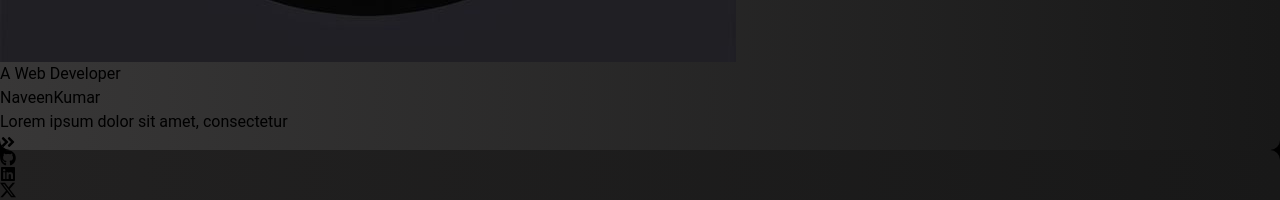
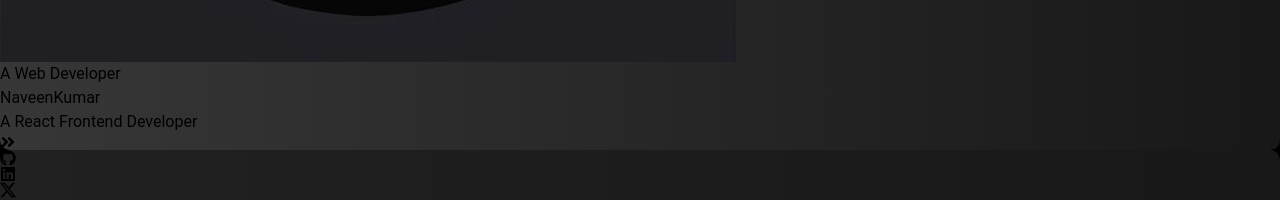
Before and after one commit to Naveenkumar-R96/Projects, a React (Vite) app in the folder portfolio/: page / in a window 1280 px wide. Shown: the part 834-1034 px from the top of the page. Built offline with nearby package versions, Linux system fonts and the light colour scheme; a web font is replaced by a local one.

Commit message:
changed the about section

```diff
--- a/portfolio/src/Components/Home/Home.jsx
+++ b/portfolio/src/Components/Home/Home.jsx
@@ -56,7 +56,7 @@ const Home = () => {
                     NaveenKumar
                   </h3>
                   <p className="text-[#818181] tracking-[1px] font-semibold max-sm:text-sm">
-                    Lorem ipsum dolor sit amet, consectetur{" "}
+                    A React Frontend Developer
                   </p>
                   <div className="icon">
                     <FaAngleDoubleRight className="max-sm:text-[20px] text-[#818181] text-3xl transition duration-500 hover:text-white ml-[80%] max-sm:ml-[80%] md:mt-8" />
```
